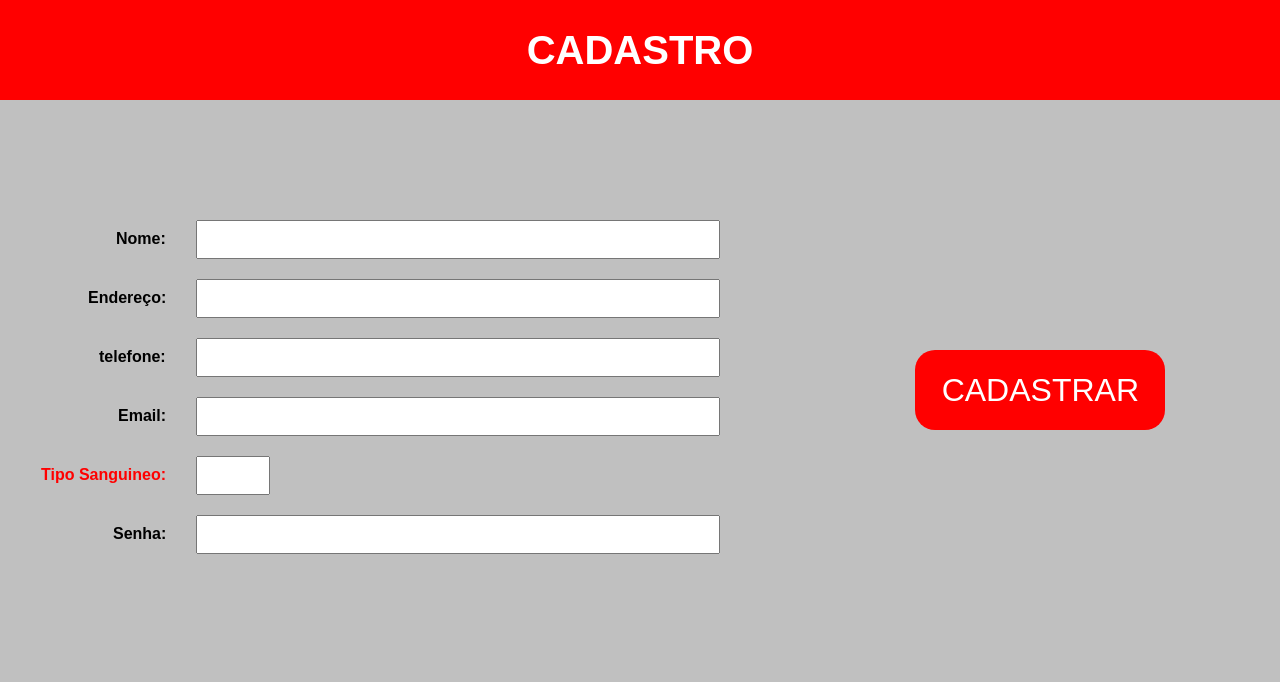
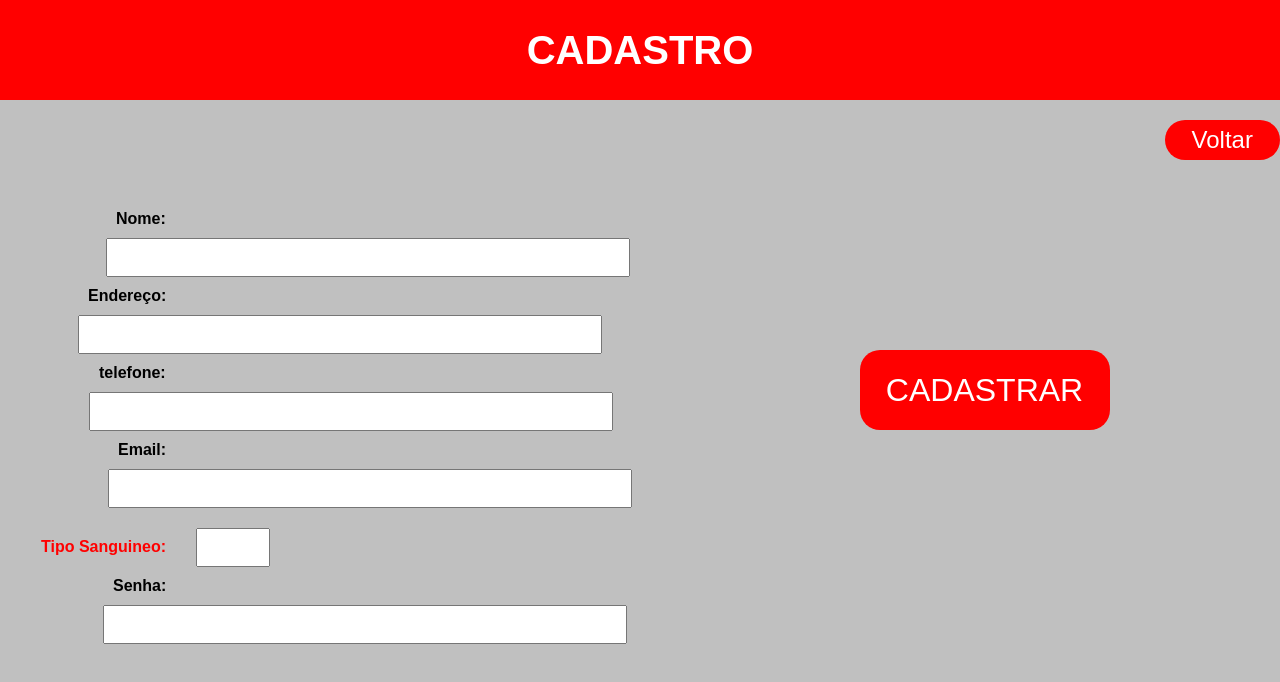
Before and after one commit to DanielJardiim/frontend-bancodesangue, a React (Create React App) app: page /cadastro in a window 1280 px wide. Shown: the top 682 px of the page. Built offline with nearby package versions, Linux system fonts and the light colour scheme.

Commit message:
modified:   package-lock.json         modified:   package.json         modified:   src/pages/CadastroPage/index.js         modified:   src/pages/CadastroPage/styles.css         modified:   src/pages/SobrePage/styles.css         new file:   src/services/api.js

```diff
--- a/package.json
+++ b/package.json
@@ -6,6 +6,7 @@
     "@testing-library/jest-dom": "^5.16.5",
     "@testing-library/react": "^13.4.0",
     "@testing-library/user-event": "^13.5.0",
+    "axios": "^1.1.2",
     "react": "^18.2.0",
     "react-dom": "^18.2.0",
     "react-router-dom": "^6.4.1",
--- a/src/pages/CadastroPage/index.js
+++ b/src/pages/CadastroPage/index.js
@@ -1,6 +1,7 @@
 import { useNavigate } from 'react-router-dom';
 import { useState } from 'react';
 import './styles.css';
+import { createUsers } from '../../services/api';
 
 const CadastroPage = () => {
     const navigate = useNavigate();
@@ -12,9 +13,23 @@ const CadastroPage = () => {
     const [tipoSanguineo, SetTipoSanguineo] = useState('');
     const [senha, SetSenha] = useState('');
 
-    const handleSubmit = e => {
+    const limpar = () => {
+        SetNome('');
+        SetEndereco('');
+        SetTelefone('');
+        SetEmail('');
+        SetTipoSanguineo('');
+        SetSenha('');
+    };
+
+    const handleCadastrar = e => {
         e.preventDefault();
-        console.log('Cadastro - OK');
+        createUsers(nome, endereco, telefone, email, tipoSanguineo, senha);
+        limpar();
+    };
+
+    const handleVoltar = e => {
+        e.preventDefault();
         navigate('/');
     };
 
@@ -96,11 +111,18 @@ const CadastroPage = () => {
                     <button
                         className="btn-cadastrar"
                         type="submit"
-                        onClick={handleSubmit}
+                        onClick={handleCadastrar}
                     >
                         CADASTRAR
                     </button>
                 </div>
+                <button
+                    className="btn-voltar"
+                    type="submit"
+                    onClick={handleVoltar}
+                >
+                    Voltar
+                </button>
             </div>
         </div>
     );
--- a/src/pages/CadastroPage/styles.css
+++ b/src/pages/CadastroPage/styles.css
@@ -54,7 +54,7 @@
     width: 50px;
 }
 
-.cadastrar-btn button {
+.btn-cadastrar {
     border: none;
     background-color: red;
     margin-top: 250px;
@@ -66,3 +66,16 @@
     font-size: xx-large;
     cursor: pointer;
 }
+
+.btn-voltar {
+    width: 125px;
+    height: 40px;
+    border: none;
+    background-color: red;
+    border-radius: 20px;
+    color: white;
+    font-size: x-large;
+    cursor: pointer;
+    margin-top: 20px;
+    margin-left: 55px;
+}
--- a/src/pages/SobrePage/styles.css
+++ b/src/pages/SobrePage/styles.css
@@ -8,5 +8,5 @@
     height: 50px;
     border-radius: 50px;
     margin-top: 250px;
-    margin-left: 600px;
+    margin-left: 615px;
 }
--- /dev/null
+++ b/src/services/api.js
@@ -0,0 +1,24 @@
+import axios from 'axios';
+
+export const api = axios.create({
+    baseURL: 'http://localhost:7000',
+});
+
+// USERS
+export const createUsers = async (
+    nome,
+    endereco,
+    telefone,
+    email,
+    tipoSanguineo,
+    senha
+) => {
+    return api.post('/bancodesangue/create', {
+        nome,
+        endereco,
+        telefone,
+        email,
+        tipoSanguineo,
+        senha,
+    });
+};
```
Also changed, not shown: 1 other file (tests, documents, lock files or other folders).
